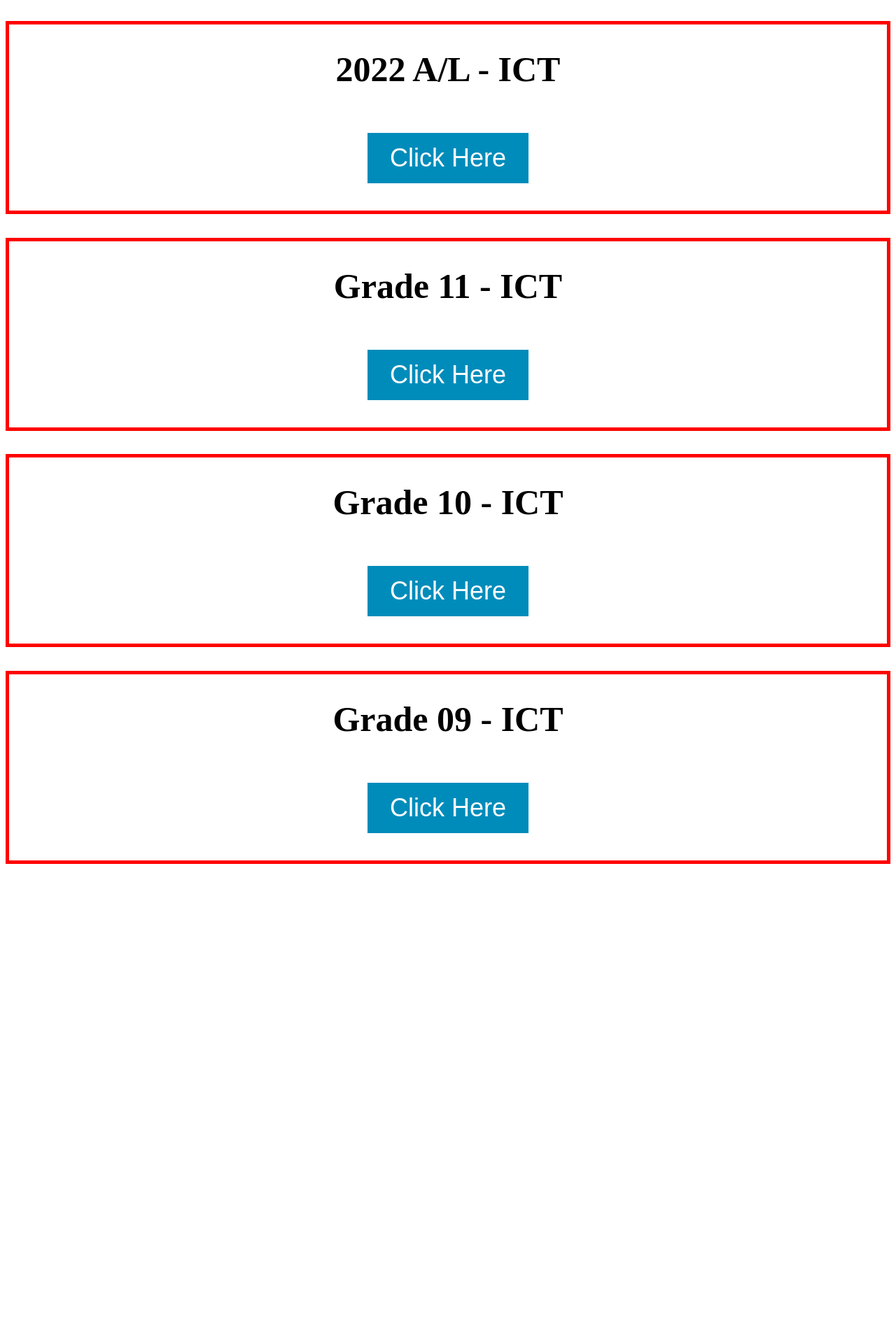
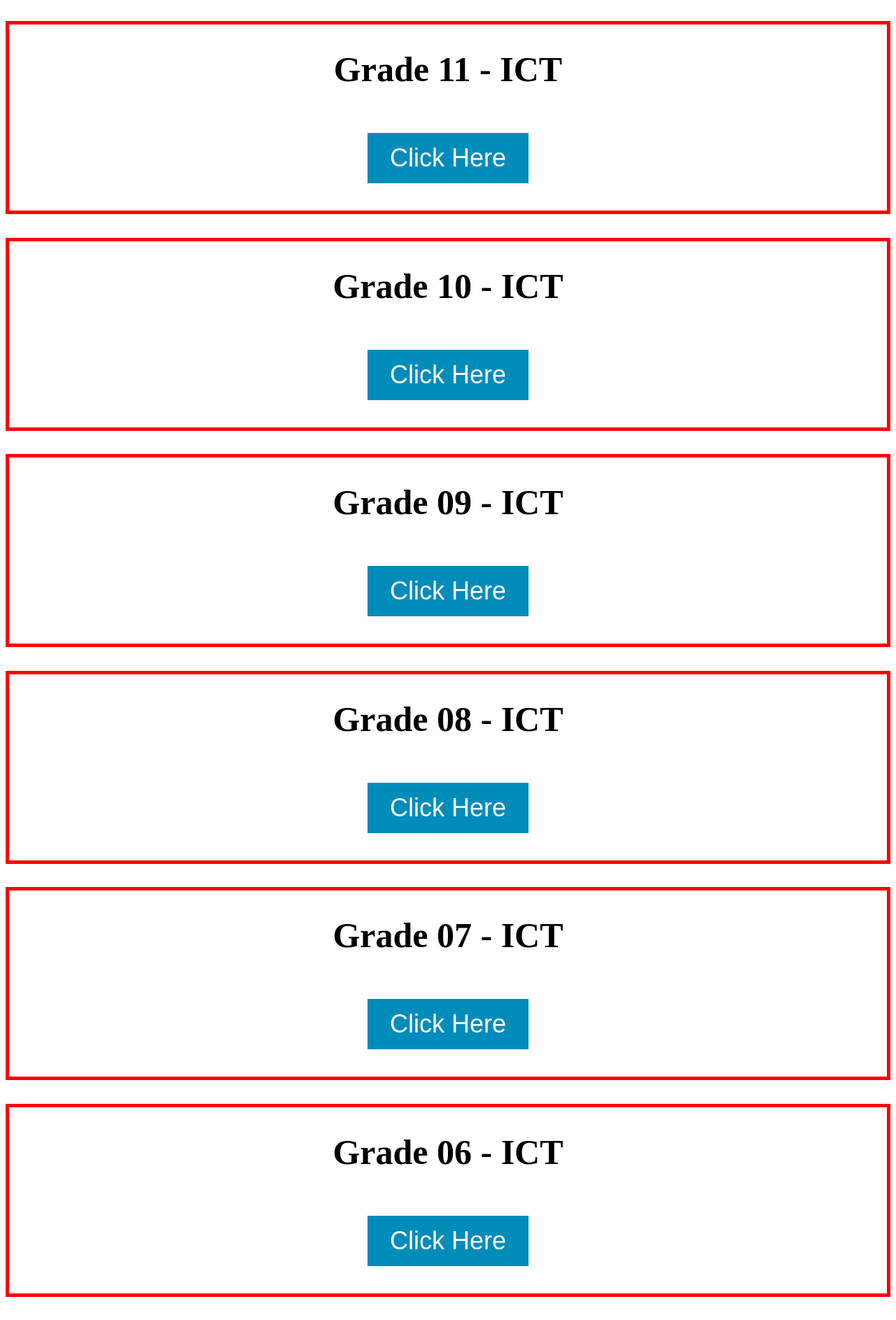
Before and after one commit to IshanLakshitha/quiz, a plain HTML site: page index.html in a window 1280 px wide. Shown: the part 692-2579 px from the top of the page at 70% size. Before the commit the page ends 1960 px from the top, so only its background shows below. Drawn offline with Linux system fonts and the light colour scheme.

Commit message:
2021.07.12

```diff
--- a/index.html
+++ b/index.html
@@ -36,16 +36,7 @@
     <center>
         <h1 class="title-01">2021 A/L - ICT</br></br>
             <center>
-                <a href="https://forms.gle/CPjfEWF5MGCfGLFr8">
-                    <button class="button btn-paper">Click Here</button>
-                </a>
-            </center>
-        </h1>
-    </center>
-    <center>
-        <h1 class="title-01">2022 A/L - ICT</br></br>
-            <center>
-                <a href="https://forms.gle/A9Y3MwQqMLANKFky8">
+                <a href="https://forms.gle/Tc1ubjZ7qJ6W95L98">
                     <button class="button btn-paper">Click Here</button>
                 </a>
             </center>
@@ -54,7 +45,7 @@
     <center>
         <h1 class="title-01">Grade 11 - ICT</br></br>
             <center>
-                <a href="https://forms.gle/RJKqg5C1kVbP5LzR7">
+                <a href="https://forms.gle/oPP4wqma7ajYFZBv5">
                     <button class="button btn-paper">Click Here</button>
                 </a>
             </center>
@@ -63,7 +54,7 @@
     <center>
         <h1 class="title-01">Grade 10 - ICT</br></br>
             <center>
-                <a href="https://forms.gle/RD8foAk2k3r7ifaU6">
+                <a href="https://forms.gle/hoqq2xJE7voLr49c6">
                     <button class="button btn-paper">Click Here</button>
                 </a>
             </center>
@@ -73,7 +64,37 @@
         <h1 class="title-01">Grade 09 - ICT</br></br>
 
             <center>
-                <a href="https://forms.gle/eqxUv18Vre8Apmy27">
+                <a href="https://forms.gle/C3Lp6dNXPsCieTmAA">
+                    <button class="button btn-paper">Click Here</button>
+                </a>
+            </center>
+        </h1>
+    </center>
+    <center>
+        <h1 class="title-01">Grade 08 - ICT</br></br>
+
+            <center>
+                <a href="https://forms.gle/i2QkyMPXABZx2shu7">
+                    <button class="button btn-paper">Click Here</button>
+                </a>
+            </center>
+        </h1>
+    </center>
+    <center>
+        <h1 class="title-01">Grade 07 - ICT</br></br>
+
+            <center>
+                <a href="https://forms.gle/tFL7nraELpfGiLHW8">
+                    <button class="button btn-paper">Click Here</button>
+                </a>
+            </center>
+        </h1>
+    </center>
+    <center>
+        <h1 class="title-01">Grade 06 - ICT</br></br>
+
+            <center>
+                <a href="https://forms.gle/Lnoar6e5AHRReTVr5">
                     <button class="button btn-paper">Click Here</button>
                 </a>
             </center>
```
